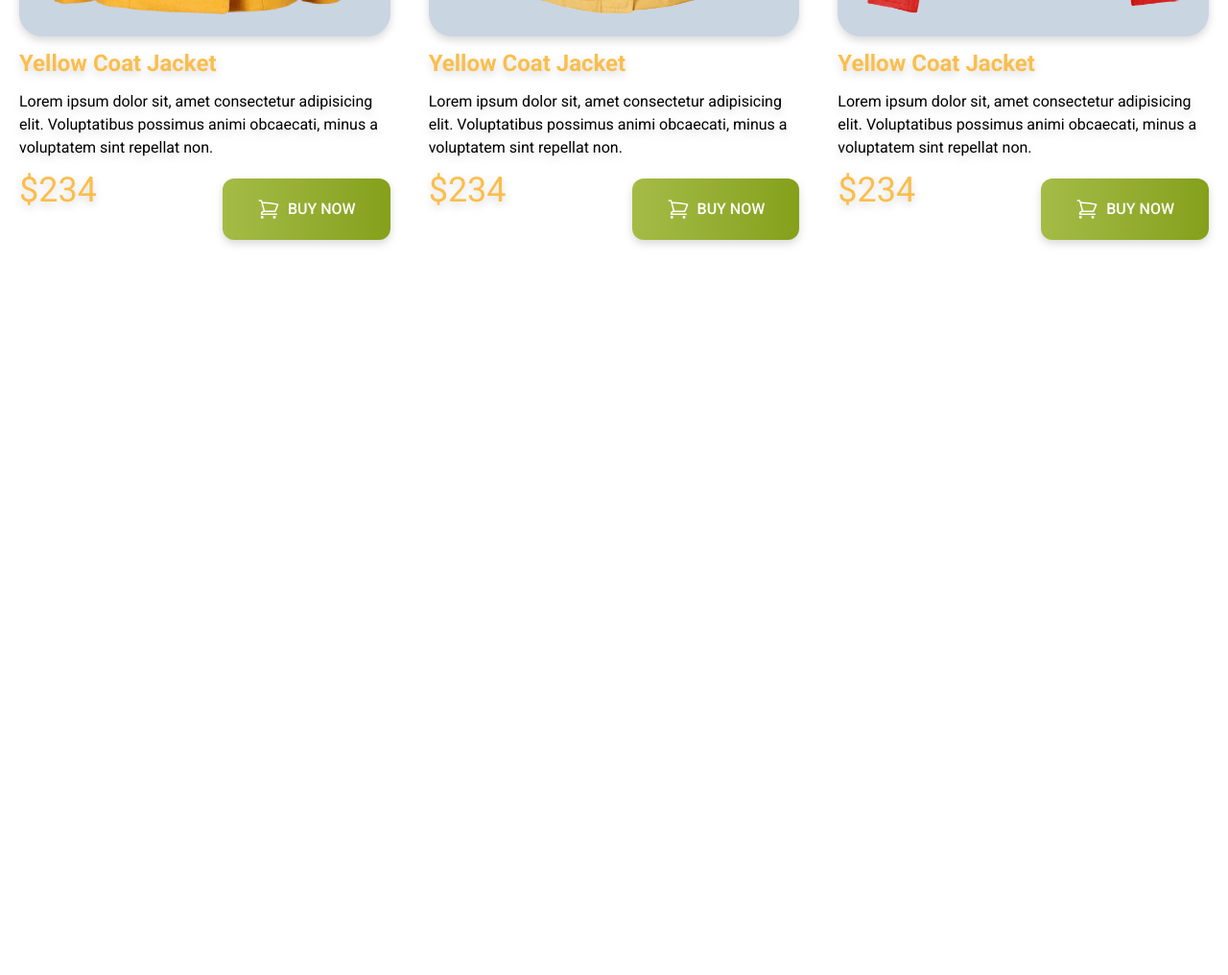
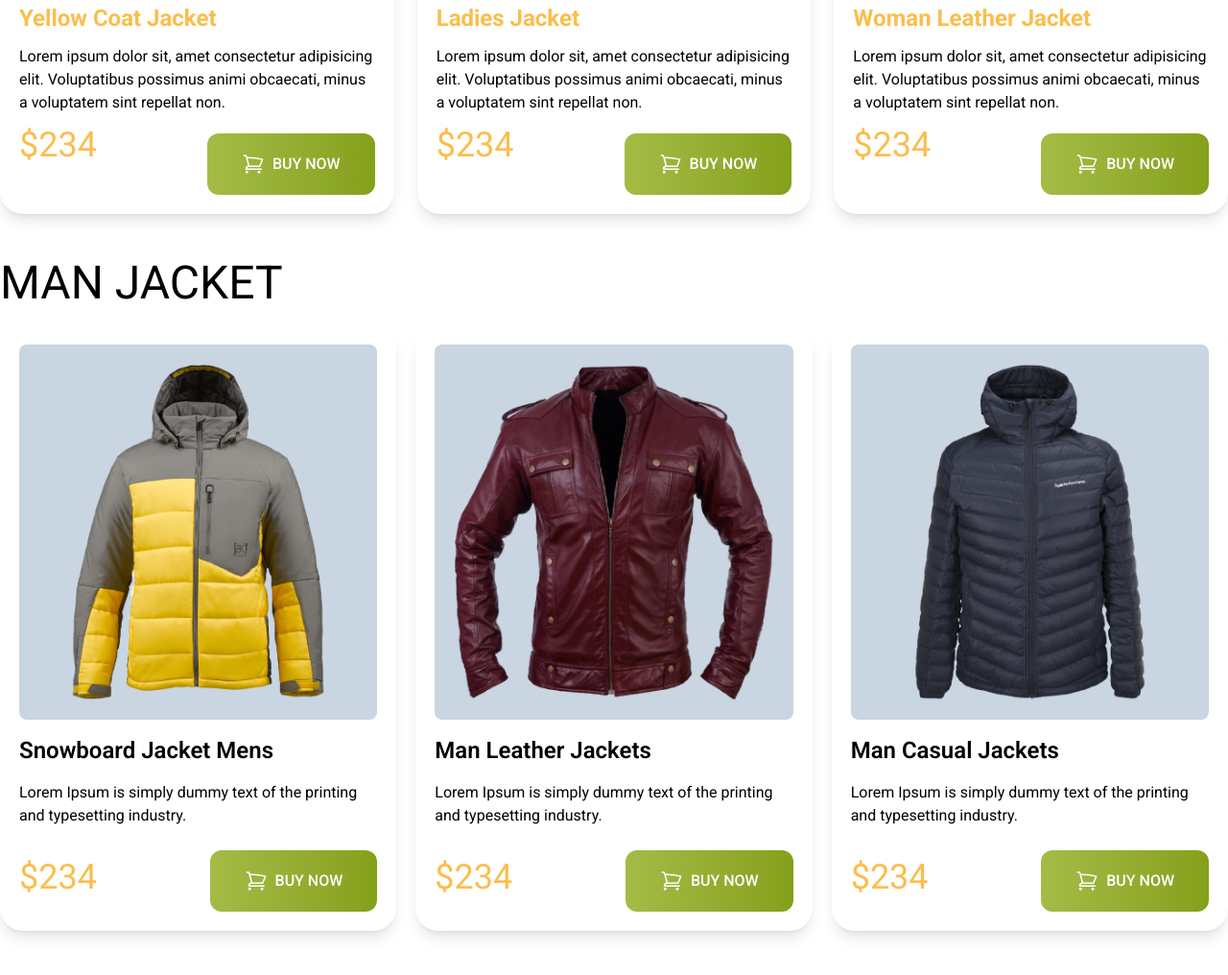
Before and after one commit to DevSohel32/penguin-fashion-tailwind, a plain HTML site: page index.html in a window 1280 px wide. Shown: the part 1390-2406 px from the top of the page at 96% size. Before the commit the page ends 1708 px from the top, so only its background shows below. Drawn offline with nearby package versions, Linux system fonts and the light colour scheme.

Commit message:
feat: Add Man Jackets section with product cards

```diff
--- a/index.html
+++ b/index.html
@@ -27,7 +27,7 @@
       <nav></nav>
       <!-- =========== banner =========== -->
       <section
-        class="container mx-auto md:flex justify-center md:items-center md:justify-between"
+        class="container mx-auto md:flex justify-center items-center md:items-center md:justify-between"
       >
         <div>
           <h1 class="text-7xl uppercase text-stone-800 font-bebas">
@@ -77,14 +77,14 @@
     <main>
       <!-- =========== woman jacket =========== -->
       <section class="container mx-auto my-12">
-        <h3 class="text-5xl uppercase text-stone-500 font-bebas-neue w-9">
+        <h3 class="text-5xl uppercase text-stone-500 font-bebas-neue mb-5">
           woman jacket
         </h3>
         <!-- jacket container -->
         <!-- ===========jacket container  end =========== -->
-        <div class="grid lg:grid-cols-3 md:grid-cols-2">
+        <div class="grid lg:grid-cols-3 md:grid-cols-2 md:gap-6">
           <!-- ======= Card 1 ========= -->
-          <div class="p-5 drop-shadow-lg rounded-3xl space-y-3 p-">
+          <div class="p-5 shadow-lg rounded-3xl space-y-3">
             <img
               src="assete/images/jacket-1.png"
               class="rounded-3xl p-5 bg-slate-300"
@@ -130,14 +130,14 @@
             </div>
           </div>
           <!-- ======= Card 2 ========= -->
-          <div class="p-5 drop-shadow-lg rounded-3xl space-y-3">
+          <div class="p-5 shadow-lg rounded-3xl space-y-3">
             <img
               src="assete/images/jacket-2.png"
               class="rounded-3xl p-5 bg-slate-300"
             />
 
             <h3 class="text-2xl text-[#fabe4c] font-bold">
-              Yellow Coat Jacket
+              Ladies Jacket
             </h3>
             <p>
               Lorem ipsum dolor sit, amet consectetur adipisicing elit.
@@ -176,14 +176,14 @@
             </div>
           </div>
           <!-- ======= Card 3 ========= -->
-          <div class="p-5 drop-shadow-lg rounded-3xl space-y-3">
+          <div class="p-5 shadow-lg rounded-3xl space-y-3">
             <img
               src="assete/images/jacket-3.png"
               class="rounded-3xl p-5 bg-slate-300"
             />
 
             <h3 class="text-2xl text-[#fabe4c] font-bold">
-              Yellow Coat Jacket
+             Woman Leather Jacket
             </h3>
             <p>
               Lorem ipsum dolor sit, amet consectetur adipisicing elit.
@@ -223,8 +223,139 @@
           </div>
         </div>
         <!-- ===========jacket container  end =========== -->
+
+
       </section>
       <!-- =========== woman jacket  end =========== -->
+      <!-- =========== Man jacket  end =========== -->
+      <section class="container m-auto my-12">
+        <h2 class="text-5xl uppercase my-5">Man Jacket</h2>
+        <!-- Man card container -->
+        <div class="grid md:grid-cols-2 lg:grid-cols-3 gap-5">
+          <!-- card 1 -->
+          <div class="p-5 shadow-lg  rounded-3xl space-y-4 ">
+            <img src="assete/images/jacket-4.png" class=" rounded-lg bg-slate-300 p-5"/>
+            <h3 class="text-2xl font-semibold">Snowboard Jacket Mens</h3>
+            <p>
+              Lorem Ipsum is simply dummy text of the printing and typesetting
+              industry.
+            </p>
+
+            <div class="flex justify-between items-center">
+              <h2 class="text-[#fabe4c] text-4xl">$234</h2>
+              <button
+                class="uppercase bg-gradient-to-r from-[#a4bc46] to-[#85a019] py-5 px-9 rounded-xl font-medium flex items-center gap-2 mt-2"
+              >
+                <svg
+                  xmlns="http://www.w3.org/2000/svg"
+                  fill="none"
+                  viewBox="0 0 24 24"
+                  stroke-width="1.5"
+                  stroke="currentColor"
+                  class="w-6 h-6 text-white"
+                >
+                  <path
+                    stroke-linecap="round"
+                    stroke-linejoin="round"
+                    d="M2.25 3h1.386c.51 0 .955.343
+      1.087.835l.383 1.437M7.5 14.25a3 3
+      0 0 0-3 3h15.75m-12.75-3h11.218c1.121-2.3
+      2.1-4.684 2.924-7.138a60.114 60.114
+      0 0 0-16.536-1.84M7.5 14.25 5.106
+      5.272M6 20.25a.75.75 0 1 1-1.5
+      0 .75.75 0 0 1 1.5 0Zm12.75
+      0a.75.75 0 1 1-1.5 0 .75.75
+      0 0 1 1.5 0Z"
+                  />
+                </svg>
+                <span class="text-white">Buy Now</span>
+              </button>
+            </div>
+          </div>
+          <!-- card 2 -->
+          <div class="p-5 shadow-lg  rounded-3xl space-y-4 ">
+            <img src="assete/images/jacket-5.png" class=" rounded-lg bg-slate-300 p-5"/>
+            <h3 class="text-2xl font-semibold">Man Leather Jackets</h3>
+            <p>
+              Lorem Ipsum is simply dummy text of the printing and typesetting
+              industry.
+            </p>
+
+            <div class="flex justify-between items-center">
+              <h2 class="text-[#fabe4c] text-4xl">$234</h2>
+              <button
+                class="uppercase bg-gradient-to-r from-[#a4bc46] to-[#85a019] py-5 px-9 rounded-xl font-medium flex items-center gap-2 mt-2"
+              >
+                <svg
+                  xmlns="http://www.w3.org/2000/svg"
+                  fill="none"
+                  viewBox="0 0 24 24"
+                  stroke-width="1.5"
+                  stroke="currentColor"
+                  class="w-6 h-6 text-white"
+                >
+                  <path
+                    stroke-linecap="round"
+                    stroke-linejoin="round"
+                    d="M2.25 3h1.386c.51 0 .955.343
+      1.087.835l.383 1.437M7.5 14.25a3 3
+      0 0 0-3 3h15.75m-12.75-3h11.218c1.121-2.3
+      2.1-4.684 2.924-7.138a60.114 60.114
+      0 0 0-16.536-1.84M7.5 14.25 5.106
+      5.272M6 20.25a.75.75 0 1 1-1.5
+      0 .75.75 0 0 1 1.5 0Zm12.75
+      0a.75.75 0 1 1-1.5 0 .75.75
+      0 0 1 1.5 0Z"
+                  />
+                </svg>
+                <span class="text-white">Buy Now</span>
+              </button>
+            </div>
+          </div>
+          <!-- card 3 -->
+          <div class="p-5 shadow-lg  rounded-3xl space-y-4 ">
+            <img src="assete/images/jacket-6.png" class=" rounded-lg bg-slate-300 p-5"/>
+            <h3 class="text-2xl font-semibold">Man Casual Jackets</h3>
+            <p>
+              Lorem Ipsum is simply dummy text of the printing and typesetting
+              industry.
+            </p>
+
+            <div class="flex justify-between items-center">
+              <h2 class="text-[#fabe4c] text-4xl">$234</h2>
+              <button
+                class="uppercase bg-gradient-to-r from-[#a4bc46] to-[#85a019] py-5 px-9 rounded-xl font-medium flex items-center gap-2 mt-2"
+              >
+                <svg
+                  xmlns="http://www.w3.org/2000/svg"
+                  fill="none"
+                  viewBox="0 0 24 24"
+                  stroke-width="1.5"
+                  stroke="currentColor"
+                  class="w-6 h-6 text-white"
+                >
+                  <path
+                    stroke-linecap="round"
+                    stroke-linejoin="round"
+                    d="M2.25 3h1.386c.51 0 .955.343
+      1.087.835l.383 1.437M7.5 14.25a3 3
+      0 0 0-3 3h15.75m-12.75-3h11.218c1.121-2.3
+      2.1-4.684 2.924-7.138a60.114 60.114
+      0 0 0-16.536-1.84M7.5 14.25 5.106
+      5.272M6 20.25a.75.75 0 1 1-1.5
+      0 .75.75 0 0 1 1.5 0Zm12.75
+      0a.75.75 0 1 1-1.5 0 .75.75
+      0 0 1 1.5 0Z"
+                  />
+                </svg>
+                <span class="text-white">Buy Now</span>
+              </button>
+            </div>
+          </div>
+        </div>
+      </section>
+
+      <!-- =========== Man jacket  end =========== -->
     </main>
     <footer></footer>
   </body>
```
